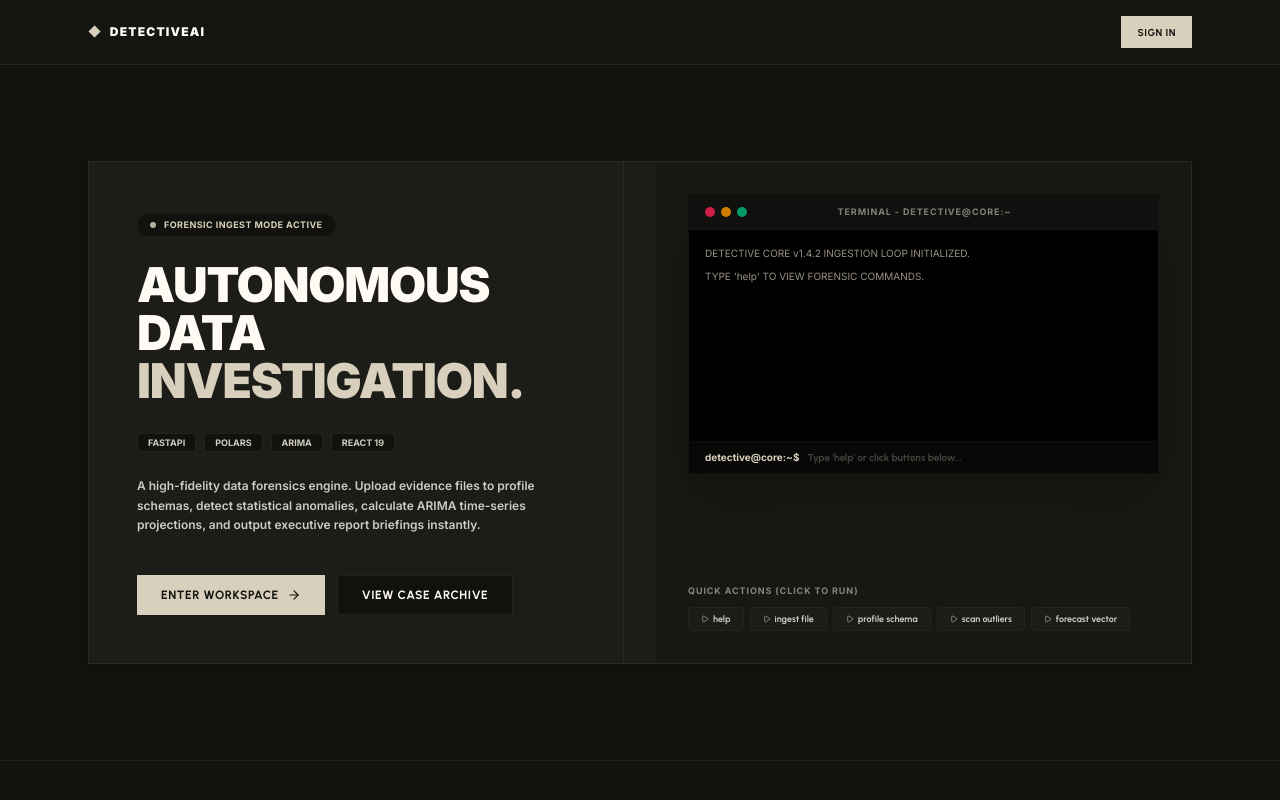
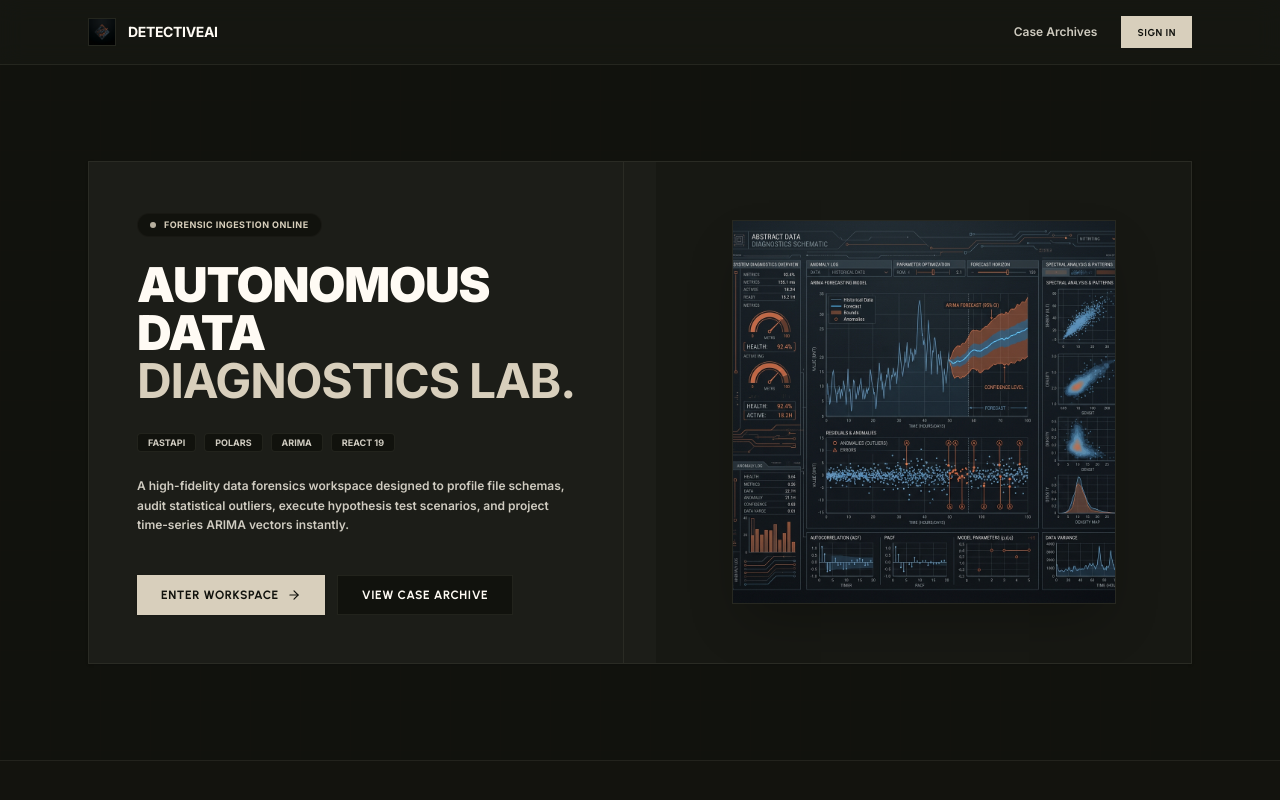
Before and after one commit to mannaxsara/detective-ai, a Next.js app in the folder frontend/: page / in a window 1280 px wide. Shown: the top 800 px of the page. Built offline with nearby package versions, Linux system fonts and the light colour scheme.

Commit message:
design: integrate generated project logo and replace terminal with high-fidelity forensics mockup

```diff
--- a/frontend/src/app/page.tsx
+++ b/frontend/src/app/page.tsx
@@ -1,28 +1,13 @@
 "use client";
 
-import React, { useEffect, useState, useRef } from "react";
+import React, { useEffect, useState } from "react";
 import Link from "next/link";
-import { Terminal as TerminalIcon, ArrowRight, Database, ShieldAlert, LineChart, Play, Check } from "lucide-react";
-import { motion, AnimatePresence } from "framer-motion";
-
-interface CommandOutput {
-  id: string;
-  type: "command" | "response" | "system";
-  text: string;
-}
+import { ArrowRight, Database, ShieldAlert, LineChart } from "lucide-react";
+import { motion } from "framer-motion";
 
 export default function HomePage() {
   const [isLoggedIn, setIsLoggedIn] = useState(false);
   const [loading, setLoading] = useState(true);
-
-  // Interactive Terminal State
-  const [terminalInput, setTerminalInput] = useState("");
-  const [terminalHistory, setTerminalHistory] = useState<CommandOutput[]>([
-    { id: "1", type: "system", text: "DETECTIVE CORE v1.4.2 INGESTION LOOP INITIALIZED." },
-    { id: "2", type: "system", text: "TYPE 'help' TO VIEW FORENSIC COMMANDS." }
-  ]);
-  const terminalEndRef = useRef<HTMLDivElement>(null);
-  const inputRef = useRef<HTMLInputElement>(null);
 
   useEffect(() => {
     const token = localStorage.getItem("detective_token");
@@ -31,49 +16,6 @@ export default function HomePage() {
     }
     setLoading(false);
   }, []);
-
-  useEffect(() => {
-    terminalEndRef.current?.scrollIntoView({ behavior: "smooth" });
-  }, [terminalHistory]);
-
-  const handleTerminalSubmit = (e: React.FormEvent) => {
-    e.preventDefault();
-    const cmd = terminalInput.trim().toLowerCase();
-    if (!cmd) return;
-
-    const newHistory = [...terminalHistory, { id: Date.now().toString(), type: "command" as const, text: `detective@core:~$ ${terminalInput}` }];
-
-    let responseText = "";
-    if (cmd === "help") {
-      responseText = "AVAILABLE ACTIONS:\n  ingest    - Mock parse case_data.parquet (10,240 rows)\n  profile   - Display schema details & data types\n  anomalies - Scan outliers via t-test & Z-score checks\n  forecast  - Generate ARIMA projection vector\n  clear     - Clear terminal logs";
-    } else if (cmd === "ingest") {
-      responseText = "INGESTING case_data.parquet...\n✓ Parsed 10,240 records in 12ms\n✓ Target index matched: [Timestamp, Value]\n✓ Health Score: 94.2% [Optimal]";
-    } else if (cmd === "profile") {
-      responseText = "SCHEMA ARCHITECTURE:\n  Timestamp      - DateTime64 (Index)\n  Transaction_ID - Int64\n  Value          - Float64\n  Location_Code  - Categorical\n  Status_Flag    - Utf8";
-    } else if (cmd === "anomalies") {
-      responseText = "SCANNING FOR OUTLIERS...\n✓ T-Test confidence: 99.5%\n⚠️ Anomaly detected: Row 428 is a 5.4x deviation from mean\n⚠️ Anomaly detected: Row 1022 shows missing Location_Code";
-    } else if (cmd === "forecast") {
-      responseText = "EXECUTING ARIMA(1,1,1) PROJECTION...\n✓ 90 periods forecasted\n✓ Confidence bounds computed (yhat_upper/lower)\n✓ Trend profile: STABLE CONVERGENCE";
-    } else if (cmd === "clear") {
-      setTerminalHistory([]);
-      setTerminalInput("");
-      return;
-    } else {
-      responseText = `Command not recognized: '${cmd}'. Type 'help' for instructions.`;
-    }
-
-    setTerminalHistory([...newHistory, { id: (Date.now() + 1).toString(), type: "response" as const, text: responseText }]);
-    setTerminalInput("");
-  };
-
-  const runQuickCommand = (cmd: string) => {
-    setTerminalInput(cmd);
-    setTimeout(() => {
-      if (inputRef.current) {
-        inputRef.current.focus();
-      }
-    }, 50);
-  };
 
   const containerVariants = {
     hidden: { opacity: 0 },
@@ -115,11 +57,19 @@ export default function HomePage() {
         className="border-b border-border bg-card/45 backdrop-blur-md sticky top-0 z-50"
       >
         <div className="max-w-6xl mx-auto px-6 h-16 flex items-center justify-between">
-          <div className="flex items-center gap-2 select-none">
-            <span className="font-mono text-xs font-bold tracking-widest text-primary">◆</span>
-            <span className="font-black text-xs uppercase tracking-widest text-foreground font-mono">DetectiveAI</span>
+          <div className="flex items-center gap-3 select-none">
+            <img
+              src="/logo.jpg"
+              alt="DetectiveAI Logo"
+              className="w-7 h-7 rounded-cards border border-border object-cover"
+            />
+            <span className="font-bold text-sm tracking-tight text-foreground uppercase">DetectiveAI</span>
           </div>
+
           <div className="flex items-center gap-6">
+            <Link href="/history" className="text-xs font-semibold text-muted-foreground hover:text-foreground transition-colors">
+              Case Archives
+            </Link>
             {loading ? null : isLoggedIn ? (
               <Link href="/dashboard">
                 <motion.button
@@ -145,11 +95,11 @@ export default function HomePage() {
         </div>
       </motion.header>
 
-      {/* Main Terminal Workspace Hero */}
+      {/* Project Hero Section */}
       <section className="py-12 md:py-24 max-w-6xl mx-auto px-6 relative z-10">
         <div className="grid grid-cols-1 lg:grid-cols-12 gap-8 border border-border bg-card rounded-cards overflow-hidden shadow-sm">
 
-          {/* Left Panel: Description & Actions */}
+          {/* Left Panel: Project Branding & Meta */}
           <div className="lg:col-span-6 p-8 md:p-12 flex flex-col justify-center border-b lg:border-b-0 lg:border-r border-border text-left">
             <motion.div
               variants={containerVariants}
@@ -161,7 +111,7 @@ export default function HomePage() {
               <motion.div variants={itemVariants}>
                 <span className="inline-flex items-center gap-2 px-3 py-1 rounded-full border border-border/40 bg-background text-[9px] font-mono font-bold uppercase text-primary tracking-wider select-none">
                   <span className="w-1.5 h-1.5 rounded-full bg-primary animate-pulse" />
-                  Forensic Ingest Mode Active
+                  Forensic Ingestion Online
                 </span>
               </motion.div>
 
@@ -171,11 +121,11 @@ export default function HomePage() {
                 className="text-3xl md:text-5xl font-black text-foreground tracking-tight leading-none uppercase"
               >
                 Autonomous Data <br />
-                <span className="text-primary">Investigation.</span>
+                <span className="text-primary font-bold">Diagnostics Lab.</span>
               </motion.h1>
 
               {/* Tech Stack Specs */}
-              <motion.div variants={itemVariants} className="flex flex-wrap gap-2 pt-1 font-mono text-[9px] text-muted-foreground font-bold">
+              <motion.div variants={itemVariants} className="flex flex-wrap gap-2 pt-1 font-mono text-[9px] text-muted-foreground font-bold select-none">
                 <span className="px-2.5 py-0.5 rounded border border-border bg-background">FASTAPI</span>
                 <span className="px-2.5 py-0.5 rounded border border-border bg-background">POLARS</span>
                 <span className="px-2.5 py-0.5 rounded border border-border bg-background">ARIMA</span>
@@ -187,10 +137,10 @@ export default function HomePage() {
                 variants={itemVariants}
                 className="text-xs text-muted-foreground leading-relaxed font-semibold max-w-md"
               >
-                A high-fidelity data forensics engine. Upload evidence files to profile schemas, detect statistical anomalies, calculate ARIMA time-series projections, and output executive report briefings instantly.
+                A high-fidelity data forensics workspace designed to profile file schemas, audit statistical outliers, execute hypothesis test scenarios, and project time-series ARIMA vectors instantly.
               </motion.p>
 
-              {/* Primary Workspace Trigger CTAs */}
+              {/* Primary Action buttons */}
               <motion.div variants={itemVariants} className="pt-4 flex flex-wrap gap-3">
                 {isLoggedIn ? (
                   <Link href="/dashboard">
@@ -228,87 +178,20 @@ export default function HomePage() {
             </motion.div>
           </div>
 
-          {/* Right Panel: Interactive Terminal */}
-          <div className="lg:col-span-6 p-6 md:p-8 bg-background/40 flex flex-col justify-between">
-            <div className="w-full h-full flex flex-col justify-between space-y-4">
-
-              {/* Terminal Screen Container */}
-              <div className="w-full bg-black border border-border/80 rounded-cards overflow-hidden shadow-2xl flex flex-col h-[280px]">
-                {/* Header controls bar */}
-                <div className="flex items-center justify-between px-4 py-2.5 bg-card/60 border-b border-border/40 select-none">
-                  <div className="flex items-center gap-1.5">
-                    <div className="w-2.5 h-2.5 rounded-full bg-rose-500/80" />
-                    <div className="w-2.5 h-2.5 rounded-full bg-amber-500/80" />
-                    <div className="w-2.5 h-2.5 rounded-full bg-emerald-500/80" />
-                  </div>
-                  <span className="font-mono text-[9px] font-bold text-muted-foreground/60 uppercase tracking-widest">
-                    terminal - detective@core:~
-                  </span>
-                  <div className="w-10" />
-                </div>
-
-                {/* Logs Screen */}
-                <div className="p-4 flex-grow overflow-y-auto font-mono text-[10px] text-left space-y-2 scrollbar-none">
-                  {terminalHistory.map((item) => (
-                    <div
-                      key={item.id}
-                      className={
-                        item.type === "command"
-                          ? "text-foreground font-bold"
-                          : item.type === "system"
-                          ? "text-primary/70"
-                          : "text-muted-foreground/90 whitespace-pre-wrap leading-relaxed"
-                      }
-                    >
-                      {item.text}
-                    </div>
-                  ))}
-                  <div ref={terminalEndRef} />
-                </div>
-
-                {/* Input Prompt Form */}
-                <form
-                  onSubmit={handleTerminalSubmit}
-                  className="flex items-center px-4 py-2 border-t border-border/30 bg-card/30 font-mono text-[10px]"
-                >
-                  <span className="text-primary font-bold mr-2 select-none">detective@core:~$</span>
-                  <input
-                    ref={inputRef}
-                    type="text"
-                    value={terminalInput}
-                    onChange={(e) => setTerminalInput(e.target.value)}
-                    placeholder="Type 'help' or click buttons below..."
-                    className="flex-1 bg-transparent border-0 outline-none text-foreground caret-primary placeholder:text-muted-foreground/30 font-bold"
-                  />
-                </form>
-              </div>
-
-              {/* Quick CLI Shortcuts Pane */}
-              <div className="space-y-2.5 text-left">
-                <span className="text-[9px] font-mono font-bold text-muted-foreground/60 uppercase tracking-widest select-none block">
-                  Quick Actions (Click to Run)
-                </span>
-                <div className="flex flex-wrap gap-1.5 font-mono text-[9px] font-bold">
-                  {[
-                    { label: "help", cmd: "help" },
-                    { label: "ingest file", cmd: "ingest" },
-                    { label: "profile schema", cmd: "profile" },
-                    { label: "scan outliers", cmd: "anomalies" },
-                    { label: "forecast vector", cmd: "forecast" }
-                  ].map((btn) => (
-                    <button
-                      key={btn.label}
-                      onClick={() => runQuickCommand(btn.cmd)}
-                      className="px-3 py-1 rounded bg-card border border-border/50 hover:border-primary/50 text-muted-foreground hover:text-foreground transition-all cursor-pointer flex items-center gap-1 active:scale-[0.98]"
-                    >
-                      <Play className="w-2 h-2 text-primary/80" />
-                      {btn.label}
-                    </button>
-                  ))}
-                </div>
-              </div>
-
-            </div>
+          {/* Right Panel: High-Fidelity Data Illustration (No Terminal) */}
+          <div className="lg:col-span-6 p-6 md:p-8 flex items-center justify-center bg-background/40">
+            <motion.div
+              initial={{ opacity: 0, scale: 0.98 }}
+              animate={{ opacity: 1, scale: 1 }}
+              transition={{ duration: 0.7, ease: [0.16, 1, 0.3, 1] }}
+              className="w-full max-w-sm rounded-cards border border-border/80 overflow-hidden bg-card shadow-2xl relative select-none"
+            >
+              <img
+                src="/hero-mockup.jpg"
+                alt="DetectiveAI Ingestion Forensics Visualization Mockup"
+                className="w-full h-auto object-cover"
+              />
+            </motion.div>
           </div>
 
         </div>
```
Also changed, not shown: frontend/public/hero-mockup.jpg (added), frontend/public/logo.jpg.
